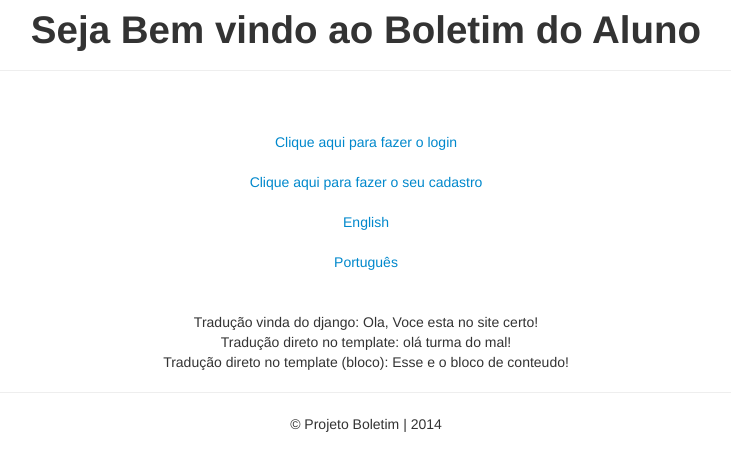
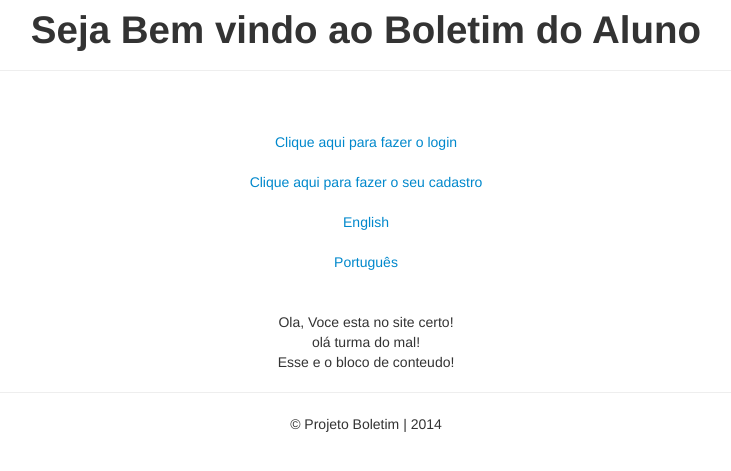
Before and after one commit to Vinijs/g1_trabalho, a Django app: page / in a window 1280 px wide. Shown: the top 471 px of the page, without its empty margins (274-1005 px from the left). Run offline with Django 3.2, Linux system fonts and the light colour scheme; parts of the project's set-up code (start-up, migrations or seed data) failed here and were passed over; some libraries are stand-ins or nearby versions.

Commit message:
Nono commit 14/11/2014

```diff
--- a/projeto_Boletim/usuarios/templates/index.html
+++ b/projeto_Boletim/usuarios/templates/index.html
@@ -45,11 +45,11 @@
     </form>
 
     <br />
-    Tradução vinda do django: {{ recado }}
+     {{ recado }}
     <br />
-    Tradução direto no template: {% trans "olá turma do mal! "%}
+     {% trans "olá turma do mal! "%}
     <br />
-    Tradução direto no template (bloco): {% blocktrans %} Esse e o bloco de conteudo!{% endblocktrans %}
+     {% blocktrans %} Esse e o bloco de conteudo!{% endblocktrans %}
     <br />
         </div>
     <hr>
```
Also changed, not shown: projeto_Boletim/locale/en/LC_MESSAGES/django.po, 11 other files.
